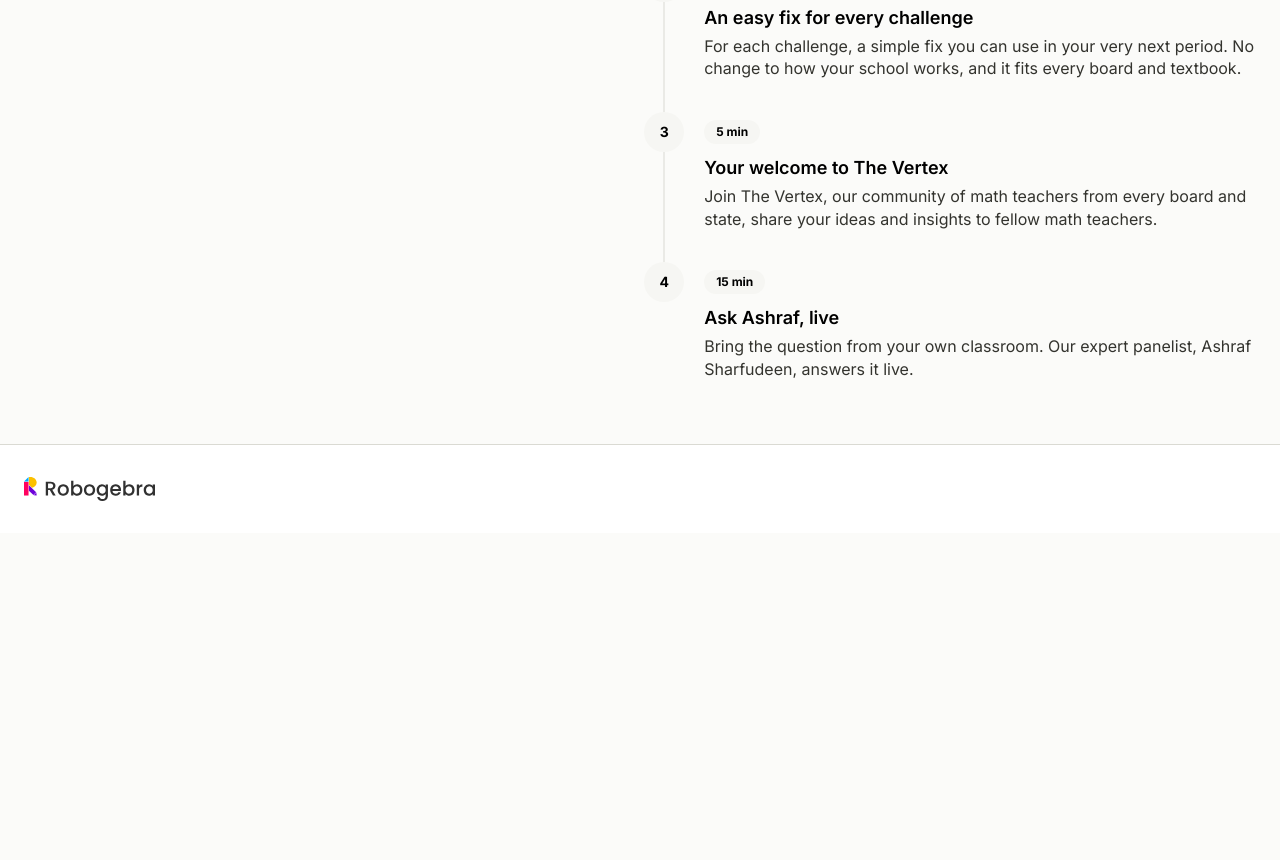
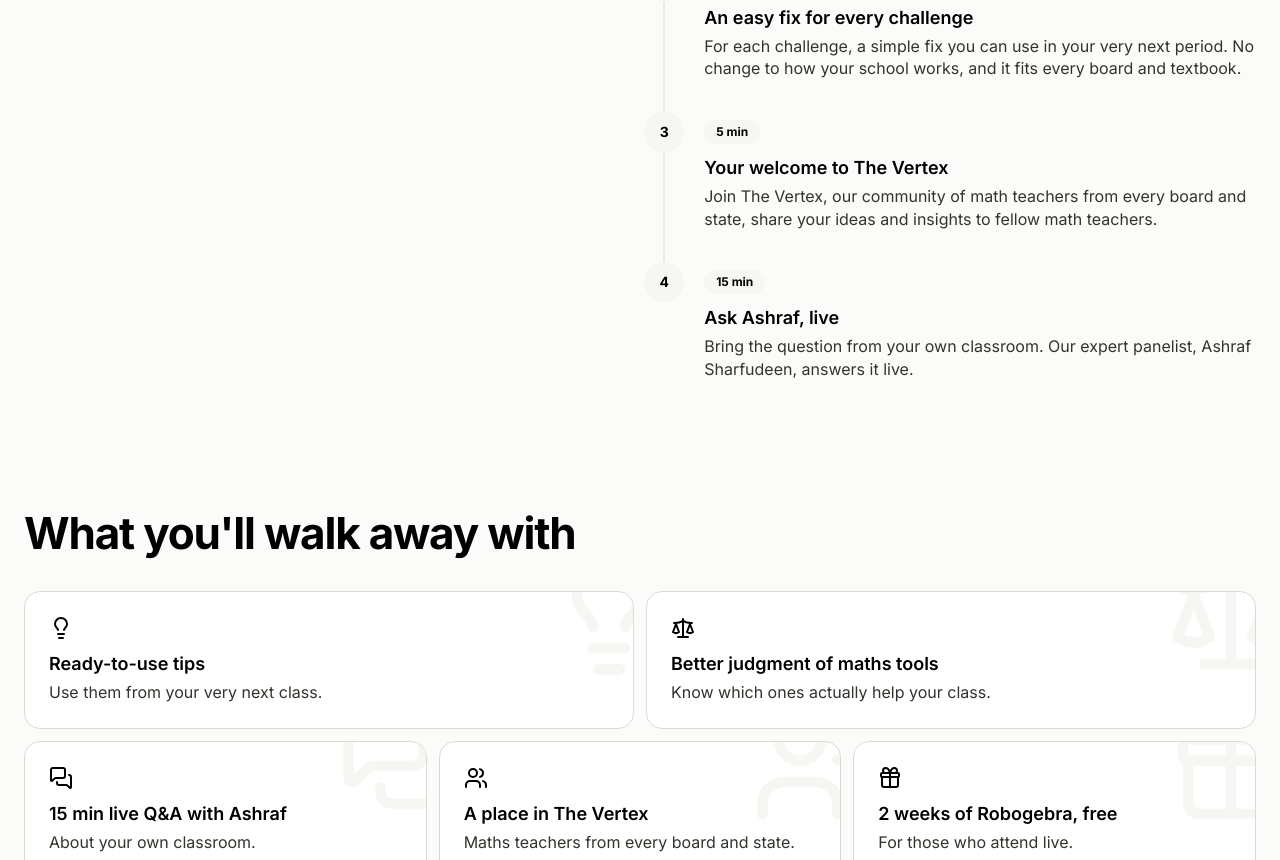
Before and after one commit to faiyazbits/robogebra_webinar, a Next.js app: page / in a window 1280 px wide. Shown: the part 1940-2800 px from the top of the page. Before the commit the page ends 2473 px from the top, so only its background shows below. Built offline with nearby package versions, Linux system fonts and the light colour scheme.

Commit message:
implemented what you will walk away with

```diff
--- a/app/components/session-timeline.tsx
+++ b/app/components/session-timeline.tsx
@@ -29,7 +29,7 @@ export function SessionTimeline() {
     >
       <div className="flex flex-col items-start lg:sticky lg:top-24">
         <h2 className="text-[28px] font-bold leading-[1.15] tracking-[-1.2px] text-ink sm:text-[36px] lg:text-[44px]">
-          What happens in the session
+          What happens in the session?
         </h2>
       </div>
 
--- /dev/null
+++ b/app/components/walk-away.tsx
@@ -0,0 +1,91 @@
+import {
+  Check,
+  Gift,
+  Lightbulb,
+  MessagesSquare,
+  Scale,
+  Users,
+  type LucideIcon,
+} from "lucide-react";
+
+
+
+const takeaways: {
+  Icon: LucideIcon;
+  title: string;
+  subtitle: string;
+  span: string;
+}[] = [
+    {
+      Icon: Lightbulb,
+      title: "Ready-to-use tips",
+      subtitle: "Use them from your very next class.",
+      span: "lg:col-span-3",
+    },
+    {
+      Icon: Scale,
+      title: "Better judgment of maths tools",
+      subtitle: "Know which ones actually help your class.",
+      span: "lg:col-span-3",
+    },
+    {
+      Icon: MessagesSquare,
+      title: "15 min live Q&A with Ashraf",
+      subtitle: "About your own classroom.",
+      span: "lg:col-span-2",
+    },
+    {
+      Icon: Users,
+      title: "A place in The Vertex",
+      subtitle: "Maths teachers from every board and state.",
+      span: "lg:col-span-2",
+    },
+    {
+      Icon: Gift,
+      title: "2 weeks of Robogebra, free",
+      subtitle: "For those who attend live.",
+      span: "sm:col-span-2 lg:col-span-2",
+    },
+  ];
+
+export function WalkAway() {
+  return (
+    <section
+      id="walk-away"
+      className="mx-auto max-w-[1280px] px-4 py-8 sm:px-6 sm:py-12 lg:py-16"
+    >
+      <h2 className="text-[28px] font-bold leading-[1.15] tracking-[-1.2px] text-ink sm:text-[36px] lg:text-[44px]">
+        What you&apos;ll walk away with
+      </h2>
+
+
+      <ul className="mt-8 grid gap-3 sm:grid-cols-2 lg:grid-cols-6">
+        {takeaways.map(({ Icon, title, subtitle, span }) => (
+          <li
+            key={title}
+            className={`group relative overflow-hidden rounded-2xl border border-hairline bg-canvas p-6 ${span}`}
+          >
+            <div
+              aria-hidden
+              className="absolute inset-0 translate-y-full bg-surface-dark transition-transform duration-300 group-hover:translate-y-0"
+            />
+            <Icon
+              aria-hidden
+              className="absolute -top-10 -right-10 z-10 size-32 text-surface-card transition duration-300 group-hover:rotate-12 group-hover:text-on-dark/10"
+            />
+            <Icon
+              aria-hidden
+              className="relative z-10 mb-3 size-6 text-ink transition-colors duration-300 group-hover:text-on-dark"
+            />
+            <h3 className="relative z-10 text-lg font-semibold leading-[1.3] text-ink transition-colors duration-300 group-hover:text-on-dark">
+              {title}
+            </h3>
+            <p className="relative z-10 mt-1.5 text-base leading-[1.4] text-body transition-colors duration-300 group-hover:text-on-dark/70">
+              {subtitle}
+            </p>
+          </li>
+        ))}
+      </ul>
+    </section>
+  );
+}
--- a/app/page.tsx
+++ b/app/page.tsx
@@ -1,6 +1,7 @@
 import { Hero } from "./components/hero";
 import { SoundFamiliar } from "./components/sound-familiar";
 import { SessionTimeline } from "./components/session-timeline";
+import { WalkAway } from "./components/walk-away";
 import { MathBackground } from "./components/math-background";
 import { SiteFooter } from "./components/site-footer";
 import { SiteHeader } from "./components/site-header";
@@ -14,6 +15,7 @@ export default function Home() {
         <Hero />
         <SoundFamiliar />
         <SessionTimeline />
+        <WalkAway />
       </main>
       <SiteFooter />
     </>
--- a/package.json
+++ b/package.json
@@ -10,6 +10,7 @@
   },
   "dependencies": {
     "@phosphor-icons/react": "^2.1.10",
+    "lucide-react": "^1.48.0",
     "motion": "^13.4.4",
     "next": "16.3.6",
     "react": "19.2.8",
```
Also changed, not shown: 1 other file (tests, documents, lock files or other folders).
